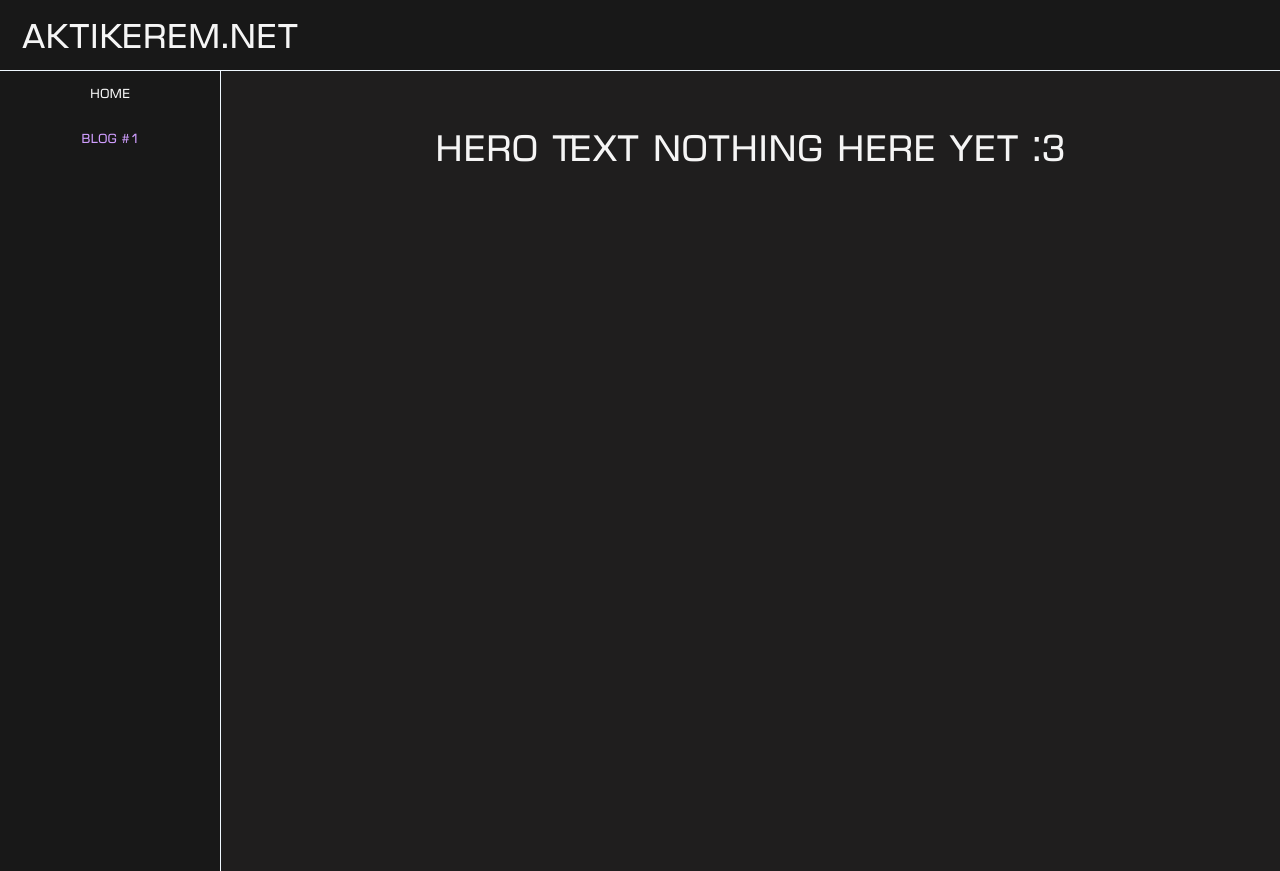
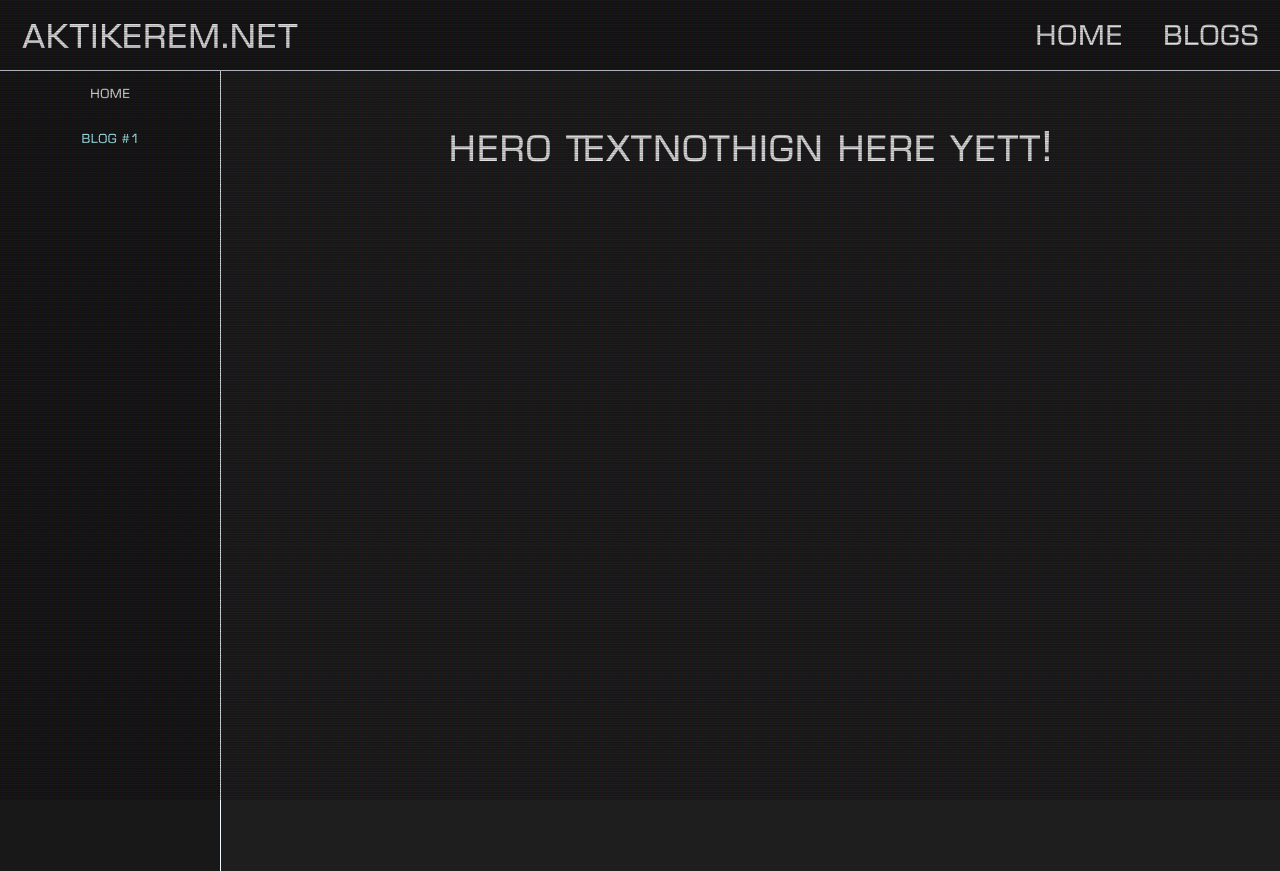
Before and after one commit to aktikerem/Aktikerem.net, a plain HTML site: page blogs/1/blog.html in a window 1280 px wide. Drawn offline with Linux system fonts and the light colour scheme.

Commit message:
coming together

```diff
--- a/blogs/1/blog.html
+++ b/blogs/1/blog.html
@@ -3,24 +3,33 @@
 <head>
     <meta charset="UTF-8">
     <meta name="viewport" content="width=device-width, initial-scale=1.0">
-    <title>Document</title>
+    <title>weblogs</title>
     <link rel="stylesheet" href="../../style.css">
+    <link rel="stylesheet" href="priv.css">
 </head>
 <body>
+    <div class="crt"></div>
     <div class="navbar">
      <div class="logo">AktiKerem.Net</div>
+      <div id="rightsiders">
+        <a class="rightside-buttons" href="https://aktiKerem.net/">Home</a>
+        <label for="sidebar-toggle" class="rightside-buttons" class="blogsbutton">Blogs</label>
+      </div>
     </div>
+
     <div class="middle">
-        <div class="side_panel">
-            <div class="pLink"><a href="../../index.html">Home</a></div>
-            <div class="pLink"><a href="blogs/1/blog.html"id="current">Blog #1</a></div>
+        <input type="checkbox" id="sidebar-toggle" />
+
+        <div class="side_panel" id="sidebar">
+            <div class="pLink" ><a href="https://aktiKerem.net/" >Home</a></div>
+            <div class="pLink" ><a href="https://aktiKerem.net/blog.html"id="current">Blog #1</a></div>
 
 
 
         </div>
         <div class="content">
-            <div class="Hero">Hero Text Nothing here yet :3</div>
- </div>
+            <div class="Hero">Hero Textnothign here yett!</div>
+</div>
 </div>
 
 
--- a/style.css
+++ b/style.css
@@ -42,7 +42,9 @@ body{
  font-size: 35px;
  margin: 20px;
  caret-color: transparent;
-
+ user-select: none;
+ cursor: pointer;
+ text-decoration: none;
 }
 
 .logo{
@@ -51,6 +53,7 @@ body{
     margin-left: 22px;
     font-size: 42px;
     caret-color: transparent;
+    user-select: none;
 
 }
 .middle{
@@ -100,11 +103,6 @@ body{
   margin-right: 110px;
   margin-left: 110px;
 }
-#sidebar-toggle:checked ~ .rightside-buttons  {
-  color: rgb(39, 247, 177);
-  display: none;
-  position: sticky;
-}
 
 
 .pLink{
@@ -120,7 +118,7 @@ body{
 }
 
 #current{
-    color: rgb(208, 158, 255);
+    color: rgb(178, 252, 255);
 }
 
 .content{
@@ -167,7 +165,9 @@ body{
     width: 600px;
 }
 
-
+.b8831{
+  padding-bottom: 200px;
+}
 
 
 
```
Also changed, not shown: index.html (+3 -3 lines), blogs/1/priv.css (added).
